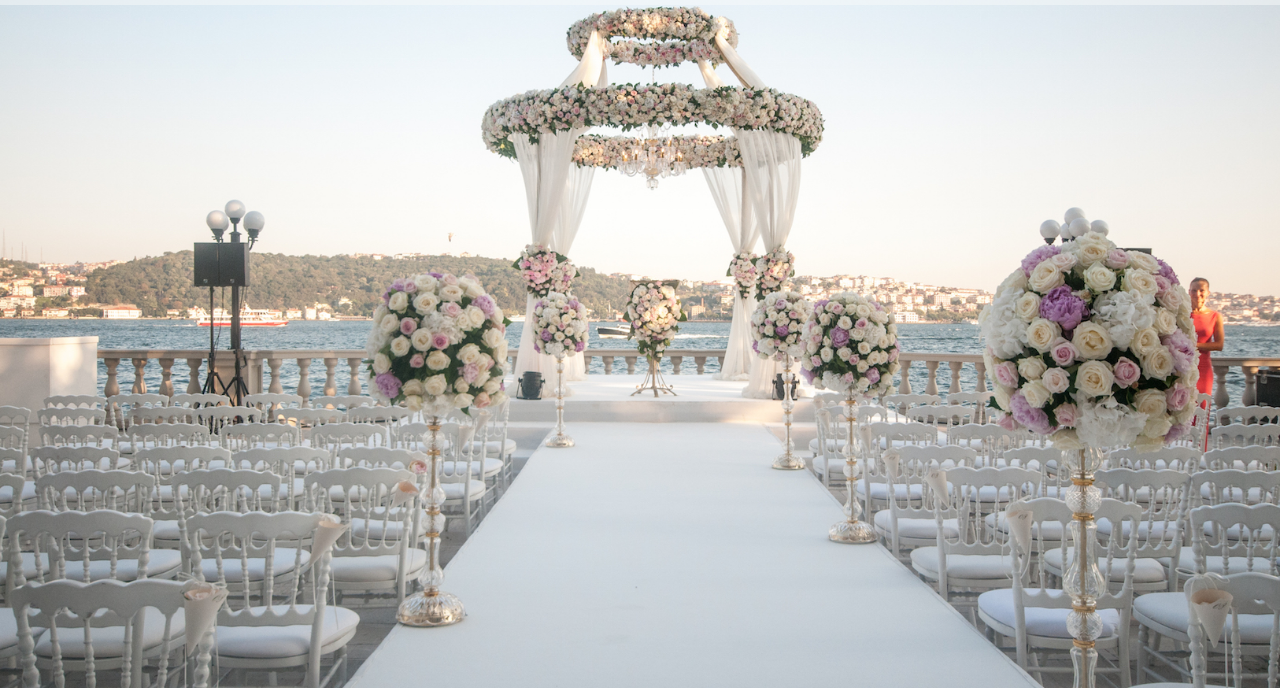
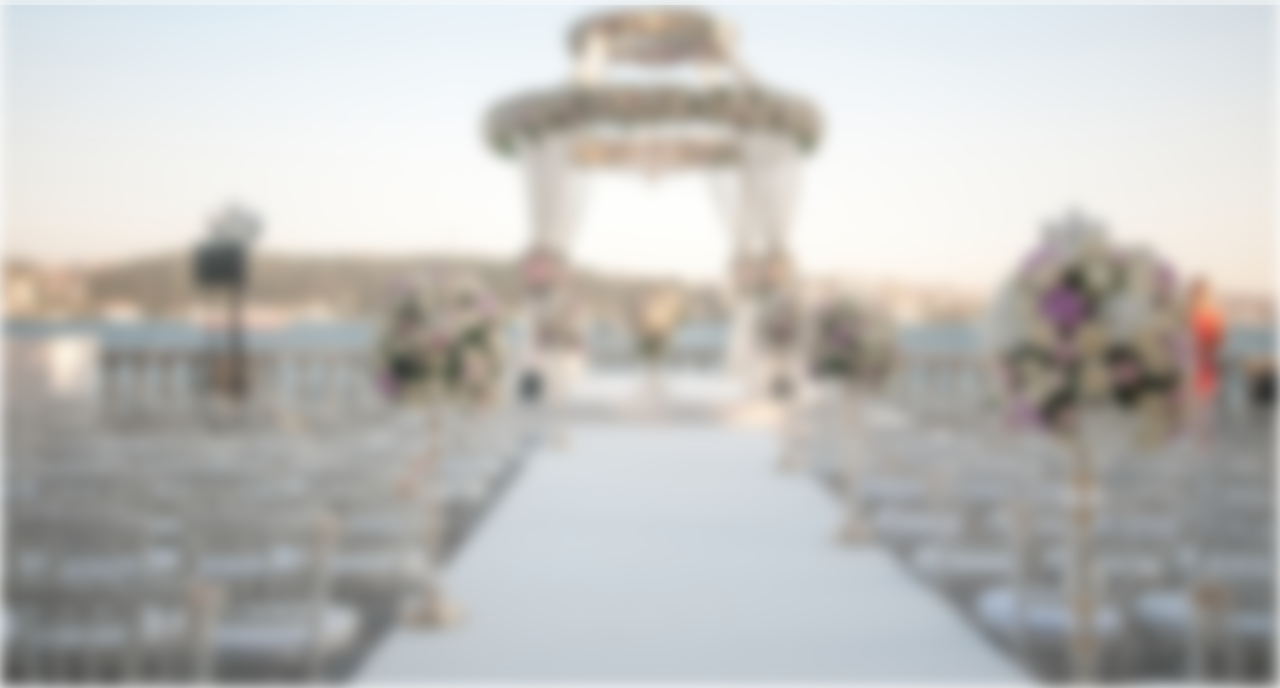
Before and after one commit to Kenarv/IT_projekt_GGB_2023, a plain HTML site: page web/index.html in a window 1280 px wide. Shown: the part 112-800 px from the top of the page. Drawn offline with nearby package versions, Linux system fonts and the light colour scheme.

Commit message:
háttér elmosás

```diff
--- a/styles/main_page_style.css
+++ b/styles/main_page_style.css
@@ -1,8 +1,10 @@
-body {
-    background-image: url('./Wedding_bg.jpg');
-    background-size:cover;
+.background-image {
+    background-image: url('/pics/Wedding_bg.jpg');
+    height: 100vh;
+    background-size: cover;
+    filter: blur(8px);
+}
 
-}
 
 #nav1 {
     background-color:#F00;
--- a/web/index.html
+++ b/web/index.html
@@ -9,6 +9,7 @@
     <link rel="stylesheet" href="https://fonts.googleapis.com/css?family=Tangerine">
   </head>
   <body>
+    <div class="background-image"></div>
     <nav class="navbar navbar-light bg-light fixed-top" id="nav1">
         <div class="container-fluid">
           <a class="navbar-brand" href="#"><p id="main_menu">Top Helyszín</p></a>
```
Also changed, not shown: styles/Wedding_bg.jpg (deleted).
